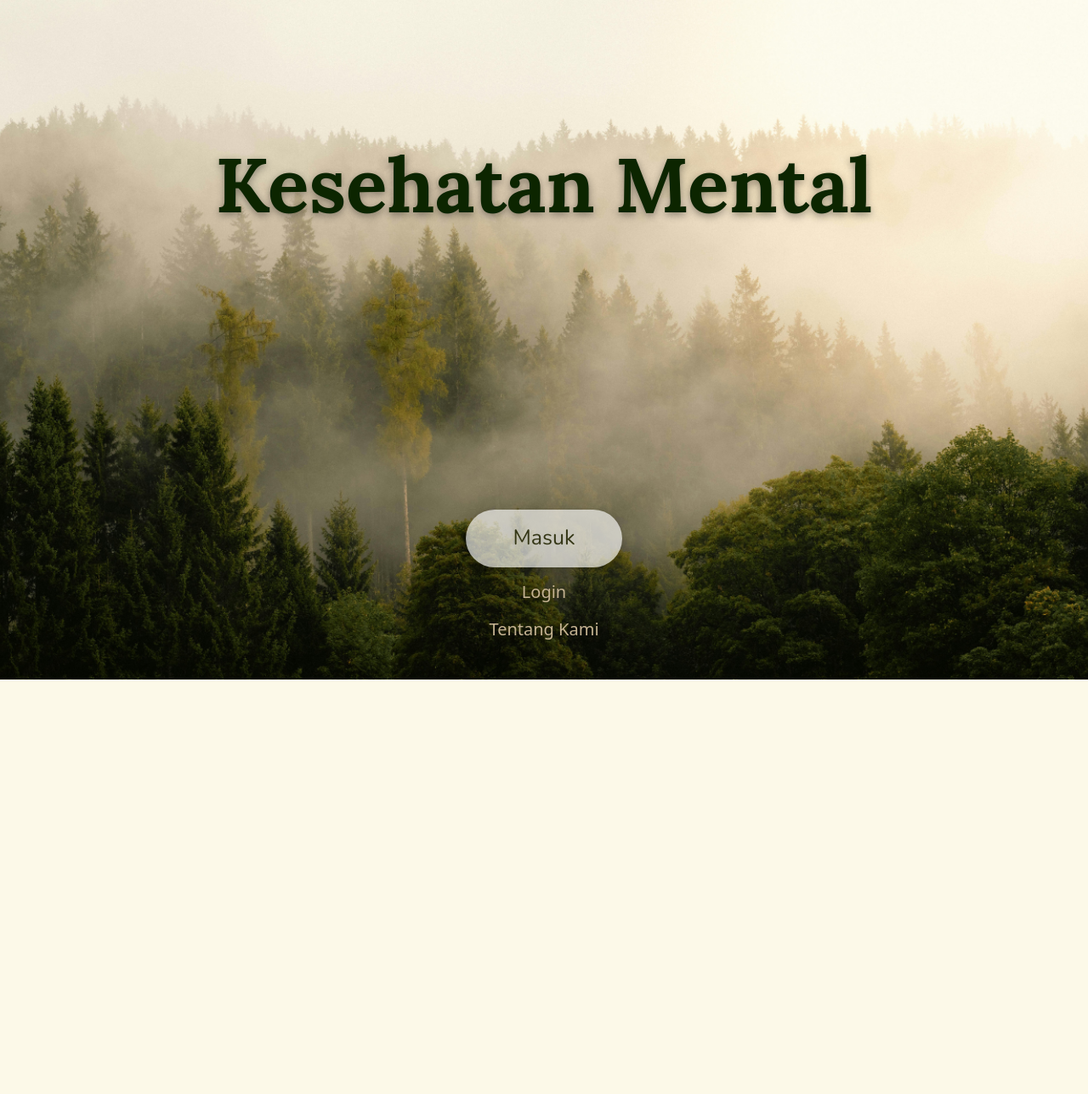
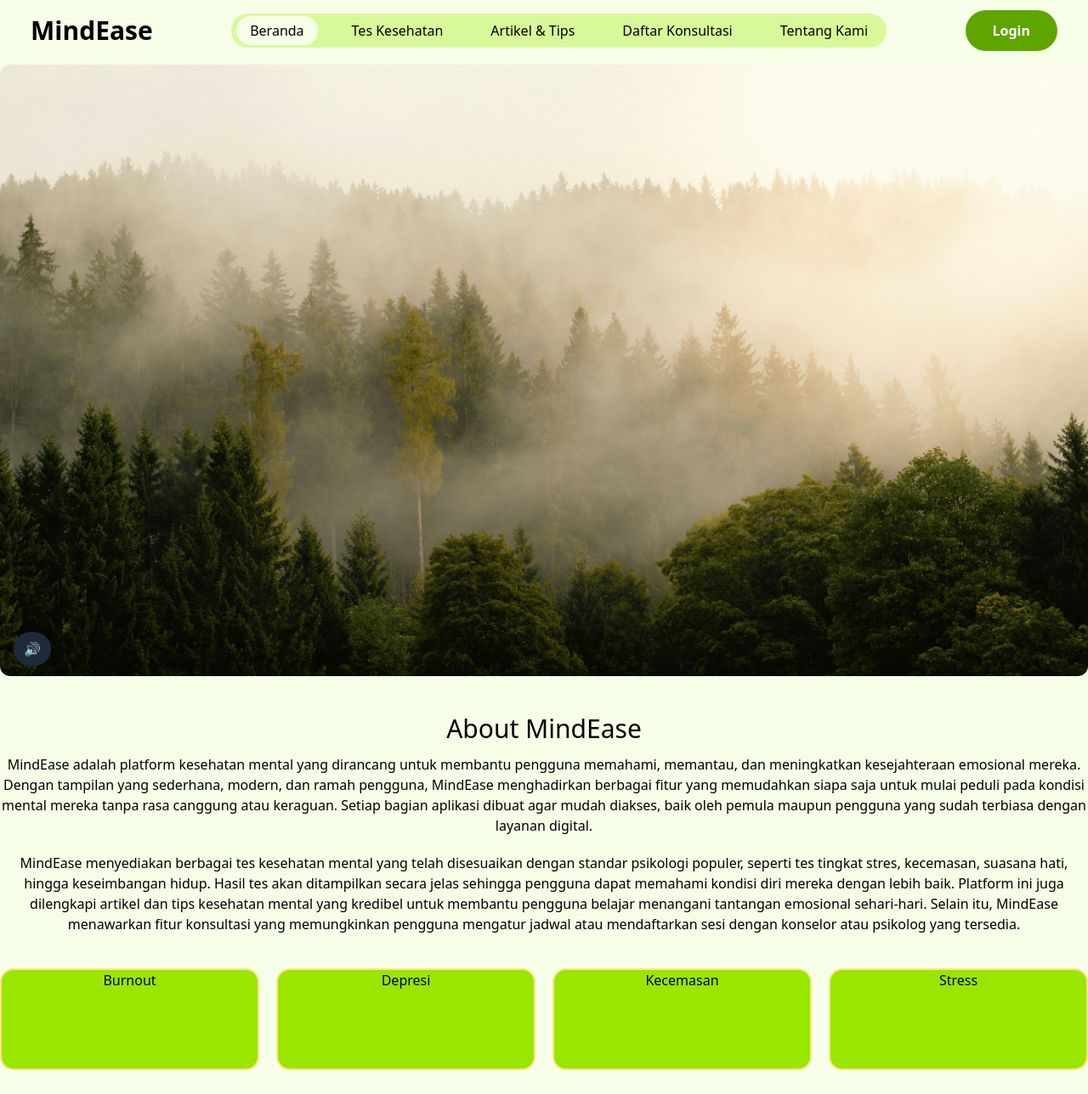
Before and after one commit to NekohaRin/mental-health-web, a PHP site: page / in a window 1280 px wide. Shown: the whole page at 85% size. Before the commit the page ends 800 px from the top, so only its background shows below. Run offline with PHP 8.4, Linux system fonts and the light colour scheme.

Commit message:
tambahan

```diff
--- a/public/index.php
+++ b/public/index.php
@@ -1,4 +1,86 @@
+<?php
+// include "config/session_protected.php";
+?>
+
 <!DOCTYPE html>
+<html lang="en">
+
+<head>
+    <meta charset="UTF-8">
+    <meta name="viewport" content="width=device-width, initial-scale=1.0">
+    <title>Dashboard - MindEase</title>
+    <script src="https://cdn.jsdelivr.net/npm/@tailwindcss/browser@4"></script>
+    <link rel="shortcut icon" href="assets/img/mindease.ico" type="image/x-icon">
+</head>
+
+<body class="bg-lime-50">
+    <nav class="flex flex-row max-w-full mx-auto justify-between items-center mt-3">
+        <h2 class="ml-9 text-3xl hover:text-lime-400 font-semibold">MindEase</h2>
+        <ul class="list-none flex flex-row gap-x-6 bg-lime-200 px-1.5 py-2 rounded-full">
+            <li><a href="#" class=" bg-lime-50 px-4 rounded-full py-1.5">Beranda</a></li>
+            <li><a href="pages/teskesehatan.php" class="hover:bg-lime-50 px-4 rounded-full py-1.5">Tes Kesehatan</a></li>
+            <li><a href="" class="hover:bg-lime-50 px-4 rounded-full py-1.5">Artikel & Tips</a></li>
+            <li><a href="" class="hover:bg-lime-50 px-4 rounded-full py-1.5">Daftar Konsultasi</a></li>
+            <li><a href="" class="hover:bg-lime-50 px-4 rounded-full py-1.5">Tentang Kami</a></li>
+        </ul>
+        <a href="pages/login_email.php" class="mr-9 text-base bg-lime-600 text-white py-3 rounded-full font-bold px-8 hover:bg-lime-400">Login</a>
+    </nav>
+
+    <!-- MAIN SECTION -->
+    <div class="container mx-auto flex flex-col items-center justify-center mt-4 text-center">
+        <div class="hero">
+            <img src="assets/img/beground1.png" alt="" class="rounded-xl">
+
+            <audio id="bg-audio" autoplay loop>
+                <source src="assets/audio/audio.mp3" type="audio/mpeg">
+            </audio>
+
+            <button id="audioToggle"
+                class="fixed bottom-4 left-4 p-2 px-3 bg-gray-800 text-white rounded-full hover:bg-gray-700 mt-3">
+                🔊
+            </button>
+        </div>
+
+        <div class="description mt-7 mb-5">
+            <h1 class="text-3xl mt-4 mb-3">About MindEase</h1>
+            <p class="mt-2">
+                MindEase adalah platform kesehatan mental yang dirancang untuk membantu pengguna memahami, memantau, dan meningkatkan kesejahteraan emosional mereka. Dengan tampilan yang sederhana, modern, dan ramah pengguna, MindEase menghadirkan berbagai fitur yang memudahkan siapa saja untuk mulai peduli pada kondisi mental mereka tanpa rasa canggung atau keraguan. Setiap bagian aplikasi dibuat agar mudah diakses, baik oleh pemula maupun pengguna yang sudah terbiasa dengan layanan digital. </p>
+            </p>
+
+            <p class="mt-5">
+                MindEase menyediakan berbagai tes kesehatan mental yang telah disesuaikan dengan standar psikologi populer, seperti tes tingkat stres, kecemasan, suasana hati, hingga keseimbangan hidup. Hasil tes akan ditampilkan secara jelas sehingga pengguna dapat memahami kondisi diri mereka dengan lebih baik. Platform ini juga dilengkapi artikel dan tips kesehatan mental yang kredibel untuk membantu pengguna belajar menangani tantangan emosional sehari‑hari. Selain itu, MindEase menawarkan fitur konsultasi yang memungkinkan pengguna mengatur jadwal atau mendaftarkan sesi dengan konselor atau psikolog yang tersedia.
+            </p>
+        </div>
+        <div class="cards mt-5 flex gap-5 mb-7 justify-between w-full">
+            <div class="w-xs h-30 bg-lime-400 border-2 rounded-2xl border-amber-200">Burnout</div>
+            <div class="w-xs h-30 bg-lime-400 border-2 rounded-2xl border-amber-200">Depresi</div>
+            <div class="w-xs h-30 bg-lime-400 border-2 rounded-2xl border-amber-200">Kecemasan</div>
+            <div class="w-xs h-30 bg-lime-400 border-2 rounded-2xl border-amber-200">Stress</div>
+        </div>
+    </div>
+
+    <script>
+        const audio = document.getElementById('bg-audio');
+        const btn = document.getElementById('audioToggle');
+
+        let muted = false;
+
+        btn.onclick = () => {
+            muted = !muted;
+            audio.muted = muted;
+
+            btn.textContent = muted ? "🔇" : "🔊";
+        };
+    </script>
+
+</body>
+
+</html>
+
+
+
+
+<!-- <!DOCTYPE html>
 <html lang="en">
 
 <head>
@@ -90,4 +172,4 @@
     <br>
 </body>
 
-</html>
+</html> -->
```
